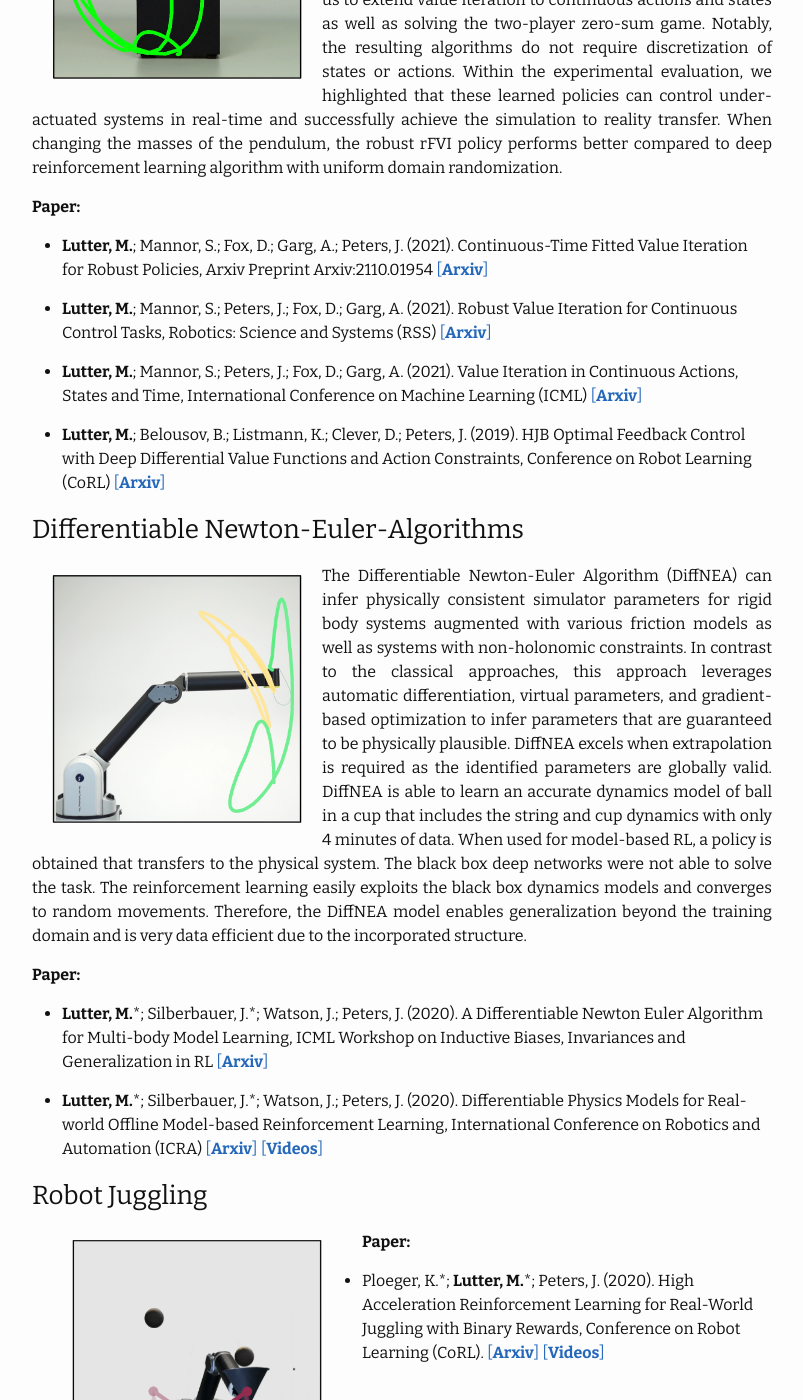
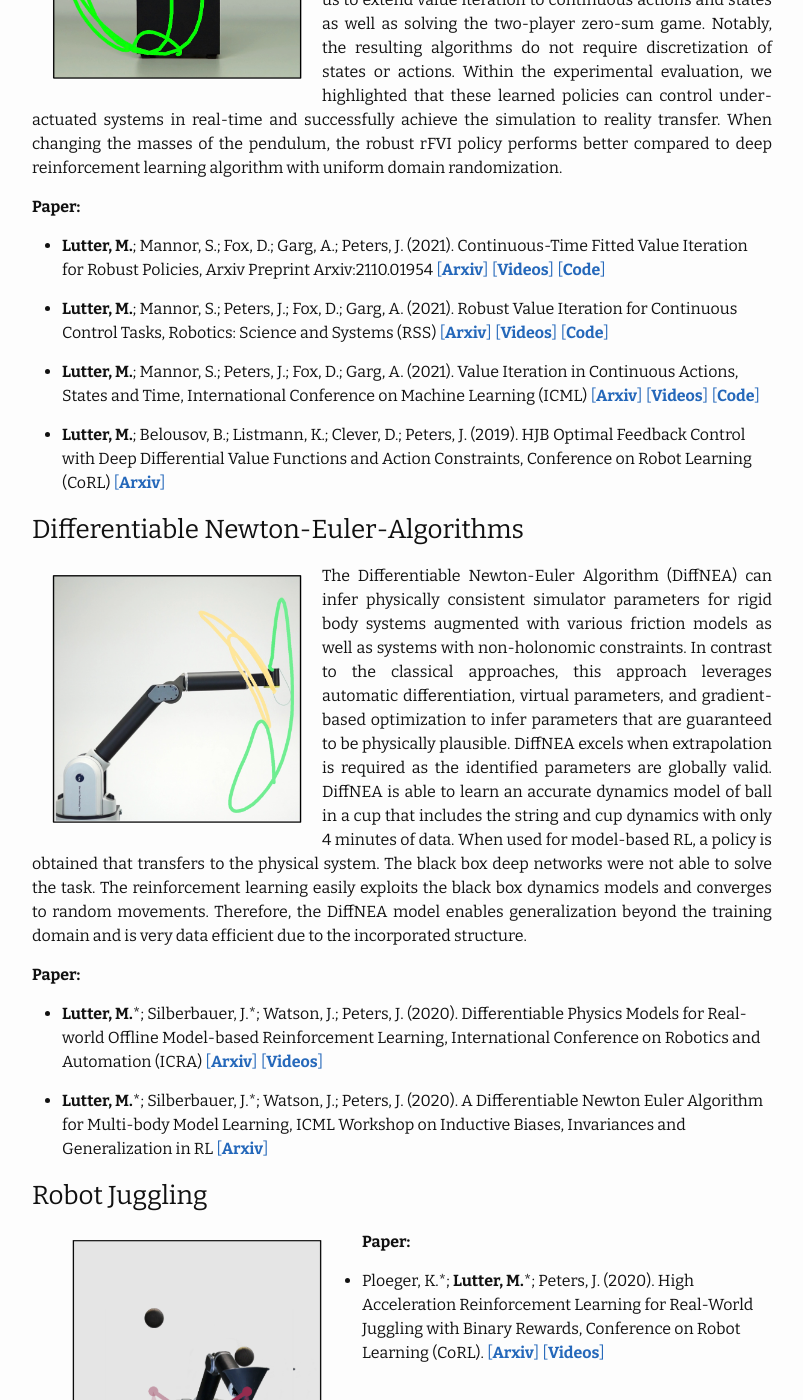
Before and after one commit to milutter/milutter.github.io, a Jekyll site: the page built from projects.md, in a window 1280 px wide and 1400 px high, scrolled down 1493 px. Shown: the whole window, without its empty margins (238-1041 px from the left). Built offline with Jekyll 4.4.1, drawn with Linux system fonts in a browser that asks for light colours.

Commit message:
added links

```diff
--- a/projects.md
+++ b/projects.md
@@ -70,16 +70,22 @@ uniform domain randomization.</p>
 Continuous-Time Fitted Value Iteration for Robust Policies,
 Arxiv Preprint Arxiv:2110.01954
 [[**Arxiv**]](https://arxiv.org/abs/2110.01954)
+[[**Videos**]](https://sites.google.com/view/rfvi)
+[[**Code**]](https://github.com/milutter/value_iteration)
 
 * **Lutter, M.**; Mannor, S.; Peters, J.; Fox, D.; Garg, A. (2021).
 Robust Value Iteration for Continuous Control Tasks,
 Robotics: Science and Systems (RSS)
 [[**Arxiv**]](https://arxiv.org/abs/2105.12189)
+[[**Videos**]](https://sites.google.com/view/rfvi)
+[[**Code**]](https://github.com/milutter/value_iteration)
 
 * **Lutter, M.**; Mannor, S.; Peters, J.; Fox, D.; Garg, A. (2021).
 Value Iteration in Continuous Actions, States and Time,
 International Conference on Machine Learning (ICML)
 [[**Arxiv**]](https://arxiv.org/abs/2105.04682)
+[[**Videos**]](https://sites.google.com/view/value-iteration)
+[[**Code**]](https://github.com/milutter/value_iteration)
 
 * **Lutter, M.**; Belousov, B.; Listmann, K.; Clever, D.; Peters, J. (2019).
 HJB Optimal Feedback Control with Deep Differential Value Functions and Action Constraints,
@@ -103,14 +109,14 @@ incorporated structure.
 
 **Paper:**
 * **Lutter, M.**\*; Silberbauer, J.\*; Watson, J.; Peters, J. (2020).
+Differentiable Physics Models for Real-world Offline Model-based Reinforcement Learning,
+International Conference on Robotics and Automation (ICRA)
+[[**Arxiv**]](https://arxiv.org/abs/2011.01734) [[**Videos**]](https://sites.google.com/view/ball-in-a-cup-in-4-minutes/)
+
+* **Lutter, M.**\*; Silberbauer, J.\*; Watson, J.; Peters, J. (2020).
 A Differentiable Newton Euler Algorithm for Multi-body Model Learning,
 ICML Workshop on Inductive Biases, Invariances and Generalization in RL
 [[**Arxiv**]](https://arxiv.org/abs/2010.09802)
-
-* **Lutter, M.**\*; Silberbauer, J.\*; Watson, J.; Peters, J. (2020).
-Differentiable Physics Models for Real-world Offline Model-based Reinforcement Learning,
-International Conference on Robotics and Automation (ICRA)
-[[**Arxiv**]](https://arxiv.org/abs/2011.01734) [[**Videos**]](https://sites.google.com/view/ball-in-a-cup-in-4-minutes/)
 
 ### Robot Juggling
 <img src="../images/Juggling.png" alt="WAM Juggling" style="float:left;margin:10px 40px" width="250" height="250"/>
```
